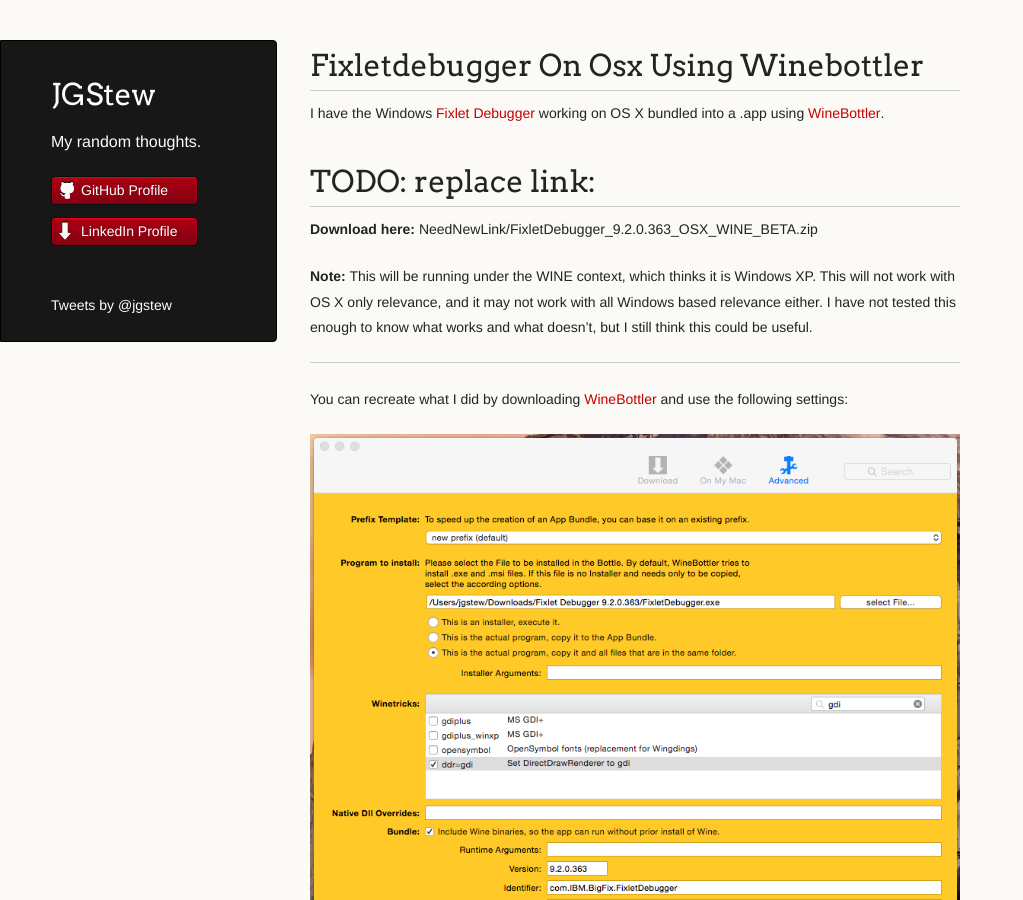
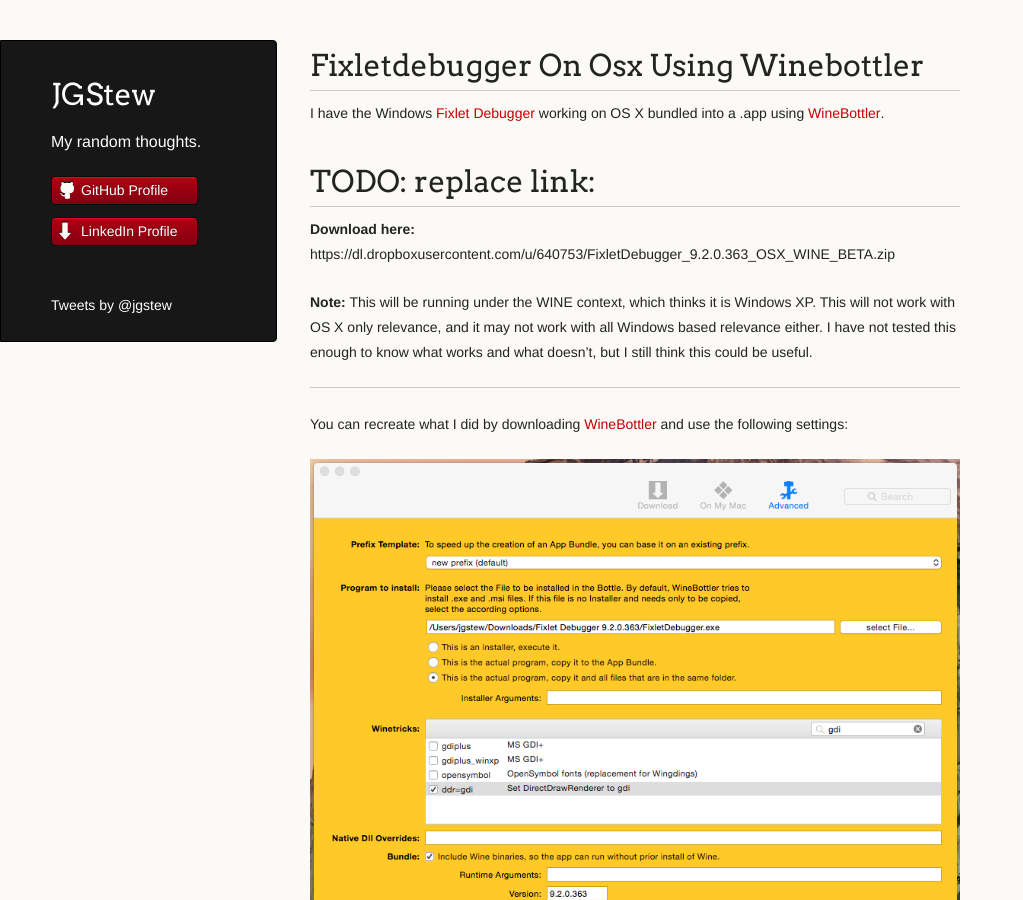
Before and after one commit to jgstew/jgstew.github.io, a Jekyll site: the page built from _posts/2015-03-17-FixletDebugger-on-OSX-using-WineBottler.md, in a window 1280 px wide and 900 px high. Shown: the whole window, without its empty margins (0-1023 px from the left). Built offline with Jekyll 4.4.1, drawn with Linux system fonts in a browser that asks for light colours; comment, search, counter and statistics services are not loaded; part of the change alters nothing that is shown.

Commit message:
Update 2015-03-17-FixletDebugger-on-OSX-using-WineBottler.md

```diff
--- a/_posts/2015-03-17-FixletDebugger-on-OSX-using-WineBottler.md
+++ b/_posts/2015-03-17-FixletDebugger-on-OSX-using-WineBottler.md
@@ -1,7 +1,7 @@
 I have the Windows [Fixlet Debugger](http://software.bigfix.com/download/bes/92/util/QNA9.2.0.363.zip) working on OS X bundled into a .app using [WineBottler][2].
 
 # TODO: replace link:
-**Download here:**  NeedNewLink/FixletDebugger_9.2.0.363_OSX_WINE_BETA.zip
+**Download here:** https://dl.dropboxusercontent.com/u/640753/FixletDebugger_9.2.0.363_OSX_WINE_BETA.zip
 
 **Note:** This will be running under the WINE context, which thinks it is Windows XP. This will not work with OS X only relevance, and it may not work with all Windows based relevance either. I have not tested this enough to know what works and what doesn't, but I still think this could be useful.
 
```
